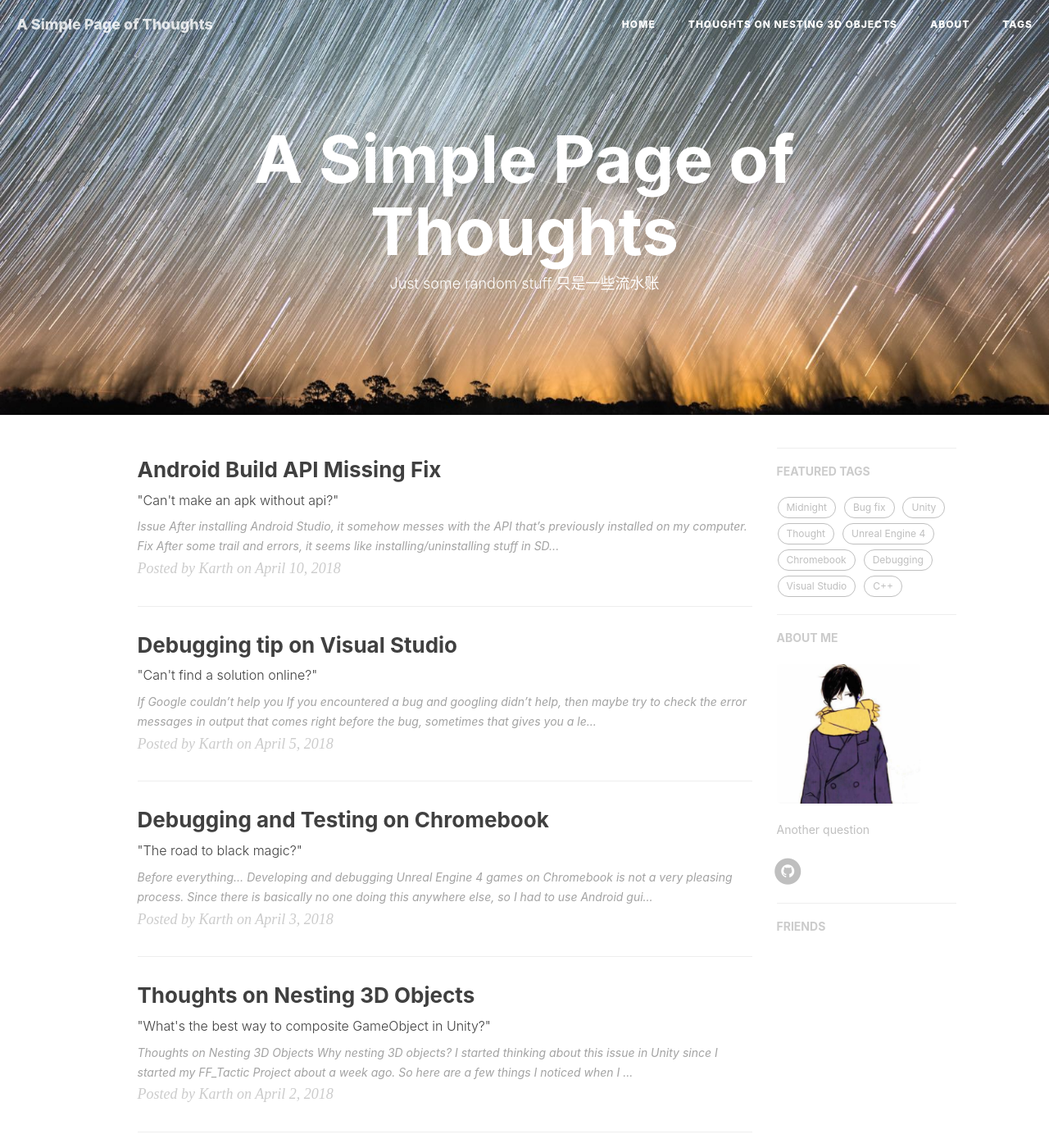
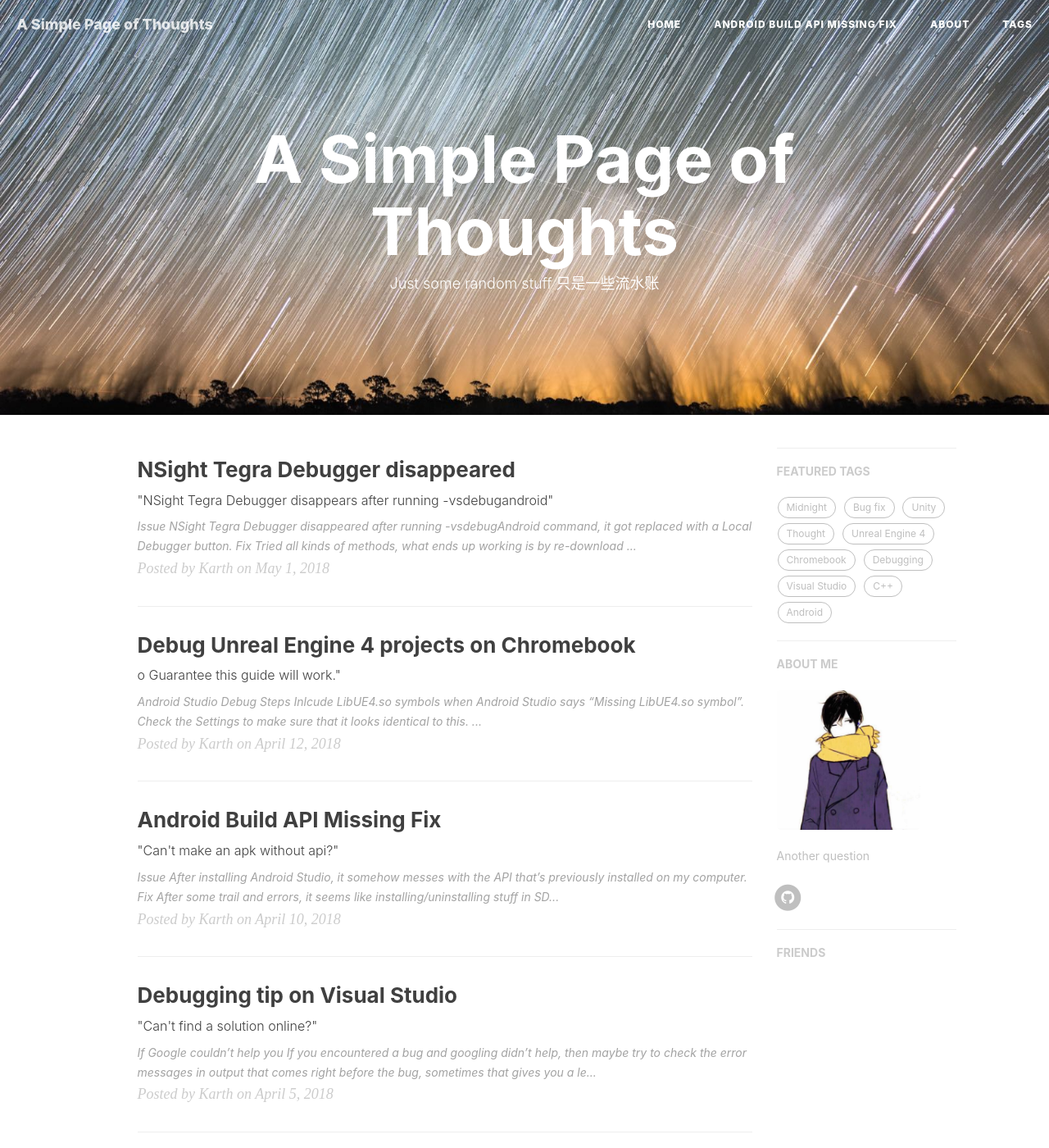
Before and after one commit to karthshen/karthshen.github.io, a Jekyll site: the page built from index.html, in a window 1280 px wide and 1400 px high. Shown: the whole window at 82% size. Built offline with Jekyll 4.4.1, drawn with Linux system fonts in a browser that asks for light colours; nearby versions of some CDN libraries; the list of posts is cut into pages by our own code; comment, search, counter and statistics services are not loaded.

Commit message:
Updated blogs

````diff
--- a/TEMPLATE_POST.md
+++ b/TEMPLATE_POST.md
@@ -1,8 +1,8 @@
 ---
 layout:     post
-title:      "Thoughts on Nesting 3D Objects"
-subtitle:   " \"What's the best way to composite GameObject in Unity?\""
-date:       2018-04-02 15:43:00
+title:      "Android Build API Missing Fix"
+subtitle:   " \"Can't make an apk without api?\""
+date:       2018-04-10 15:43:00
 author:     "Karth"
 header-img: "img/home-bg-geek.jpg"
 catalog: true
@@ -10,3 +10,9 @@ tags:
     - Unity
     - Thought
 ---
+
+# Issue #
+After installing Android Studio, it somehow messes with the API that's previously installed on my computer.
+
+# Fix #
+ After some trail and errors, it seems like installing/uninstalling stuff in SDK Manager happen to fix the issue.
--- /dev/null
+++ b/_posts/2018-04-12-DebugOnChromebook.md
@@ -0,0 +1,30 @@
+---
+layout:     post
+title:      "Debug Unreal Engine 4 projects on Chromebook "
+subtitle:   " \No Guarantee this guide will work.\""
+date:       2018-04-12 15:43:00
+author:     "Karth"
+header-img: "img/home-bg-geek.jpg"
+catalog: true
+tags:
+    - Chromebook
+    - Unreal Engine 4
+    - Android
+---
+
+
+# Android Studio Debug Steps #
+1. Inlcude LibUE4.so symbols when Android Studio says "Missing LibUE4.so symbol".
+
+2. Check the Settings to make sure that it looks identical to this.
+	![](https://i.imgur.com/WLqjml9.jpg)
+
+3. In "Edit Configurations", under Debugger - Symbol Directories, add the symbol directory from Client folder.
+
+	![](https://i.imgur.com/PQESqyA.jpg)
+
+# Debugging the Client in Visual Studio #
+- Try to run
+	- ```E:/ImmersedUnreal4/UnrealEngine/Engine/Binaries/DotNET/UnrealBuildTool.exe  -projectfiles -project="E:/.../TytoOnline.uproject" -game -engine -progress -vsdebugandroid```
+
+- This command should generate two Debuggable projects in Visual Studio, however, it seems like this option only works with Android Virtual Devices.
--- /dev/null
+++ b/_posts/2018-05-1-TegraDebuggerButton.md
@@ -0,0 +1,18 @@
+---
+layout:     post
+title:      "NSight Tegra Debugger disappeared"
+subtitle:   " \"NSight Tegra Debugger disappears after running -vsdebugandroid\""
+date:       2018-05-1 10:43:00
+author:     "Karth"
+header-img: "img/home-bg-geek.jpg"
+catalog: true
+tags:
+    - Unity
+    - Thought
+---
+
+# Issue #
+NSight Tegra Debugger disappeared after running -vsdebugAndroid command, it got replaced with a Local Debugger button.
+
+# Fix #
+Tried all kinds of methods, what ends up working is by re-download the project file from source control and recompile. Apparently certain commands build will kill the NSight Tegra Debugger option.
````
